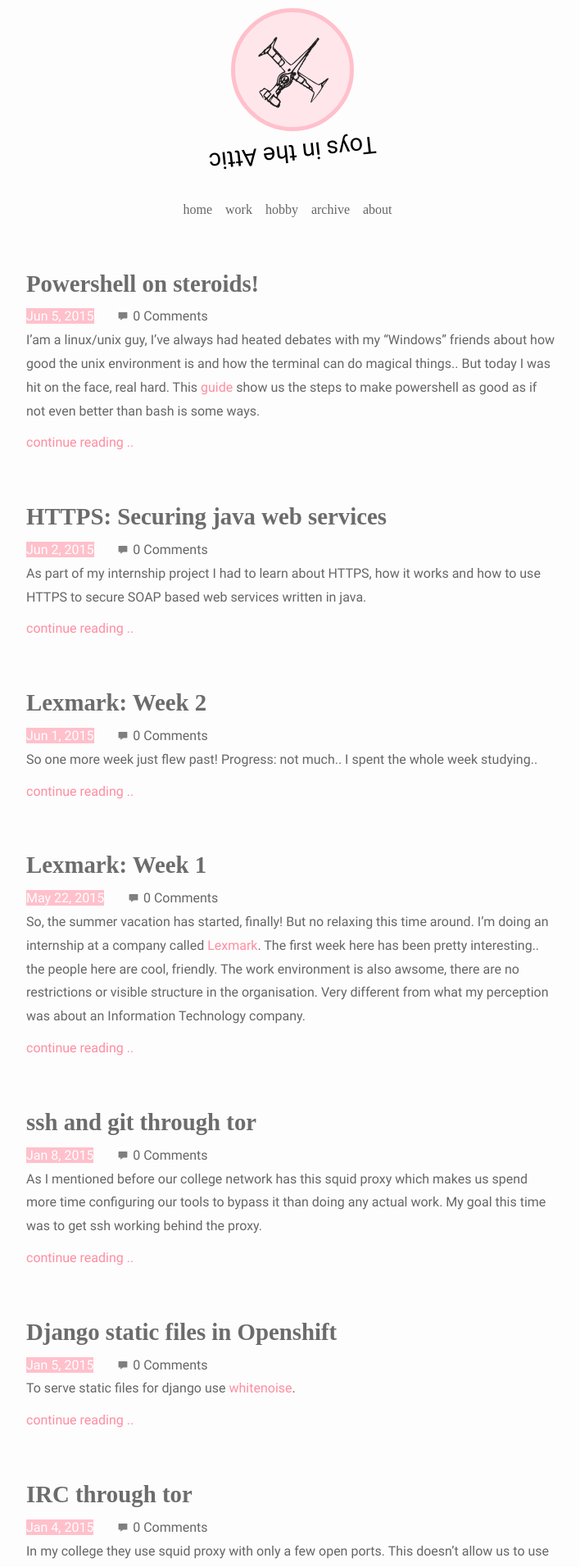
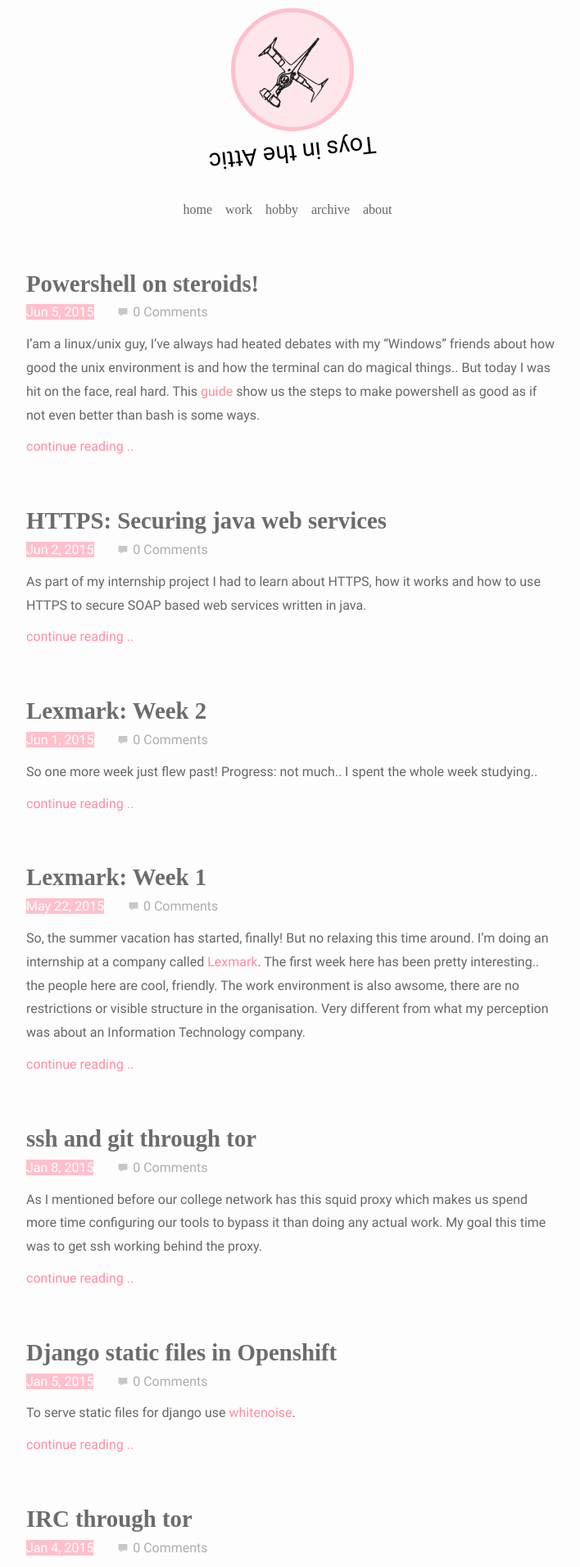
Before and after one commit to swrdfish/swrdfish.github.io, a Jekyll site: the page built from index.html, in a window 1280 px wide. Shown: the top 1912 px of the page at 82% size, without its empty margins (283-991 px from the left). Built offline with Jekyll 4.4.1, drawn with Linux system fonts in a browser that asks for light colours; some web fonts are replaced; the list of posts is cut into pages by our own code; comment, search, counter and statistics services are not loaded.

Commit message:
minor tweaks

```diff
--- a/_layouts/page.html
+++ b/_layouts/page.html
@@ -4,7 +4,7 @@
 <div class="post">
 
   <header class="post-header">
-    <h1 class="post-title">{{ page.title }}</h1>
+    <h1 class="page-title">{{ page.title }}</h1>
   </header>
 
   <article class="post-content">
--- a/_sass/_base.scss
+++ b/_sass/_base.scss
@@ -123,9 +123,6 @@
     }
 }
 
-h1 {
-    text-align: center;
-}
 
 /**
  * Code formatting
--- a/_sass/_layout.scss
+++ b/_sass/_layout.scss
@@ -223,8 +223,22 @@
     height: 1em;
 }
 
+
+.page-title {
+    text-align: center;
+}
+
 .post-separator {
     height: 50px;
+}
+
+.meta-container {
+    margin-top: -5px;
+    margin-bottom: 10px;
+}
+
+.disqus-comment-count {
+  color: #ADADAD;
 }
 
 .pagination {
--- a/index.html
+++ b/index.html
@@ -7,17 +7,19 @@
       <h2>
         <a class="post-link" href="{{ post.url | prepend: site.url }}">{{ post.title }}</a>
       </h2>
+      <div class="meta-container">
         <span class="post-meta">{{ post.date | date: "%b %-d, %Y" }}</span>
         &nbsp;&nbsp;&nbsp;&nbsp;&nbsp;
 
         <svg xmlns:rdf="http://www.w3.org/1999/02/22-rdf-syntax-ns#" xmlns="http://www.w3.org/2000/svg" height="100mm" width="100mm" version="1.1" xmlns:cc="http://creativecommons.org/ns#" xmlns:dc="http://purl.org/dc/elements/1.1/" viewBox="0 0 354.33071 354.33071">
         <g transform="translate(0 -698)">
-      <path style="fill: #444; fill-opacity:.6811" d="m66.56 831.1c-5.022 0-9.065 4.631-9.065 10.38v145.4c0 5.752 4.043 10.38 9.065 10.38h49.78l-9.002 51.67 78.49-51.67h101.7c5.022 0 9.065-4.631 9.065-10.38v-145.4c0-5.752-4.043-10.38-9.065-10.38z"/>
+        <path style="fill: #ADADAD; fill-opacity:.6811" d="m66.56 831.1c-5.022 0-9.065 4.631-9.065 10.38v145.4c0 5.752 4.043 10.38 9.065 10.38h49.78l-9.002 51.67 78.49-51.67h101.7c5.022 0 9.065-4.631 9.065-10.38v-145.4c0-5.752-4.043-10.38-9.065-10.38z"/>
         <rect style="fill:#fff;fill-opacity:.6811" ry="10.82" height="91.43" width="274.3" y="732.4" x="25.71"/>
         </g>
         </svg>
 
         <span class="disqus-comment-count" data-disqus-url="{{ post.url | prepend: site.url }}">0 Comments</span>
+      </div>
       {{ post.excerpt }}
       <span class='post-readmore'>
         <a class="post-readmore" href="{{ post.url | prepend: site.url }}">continue reading ..</a>
```
Lines whose indentation alone changed are shown as unchanged.
